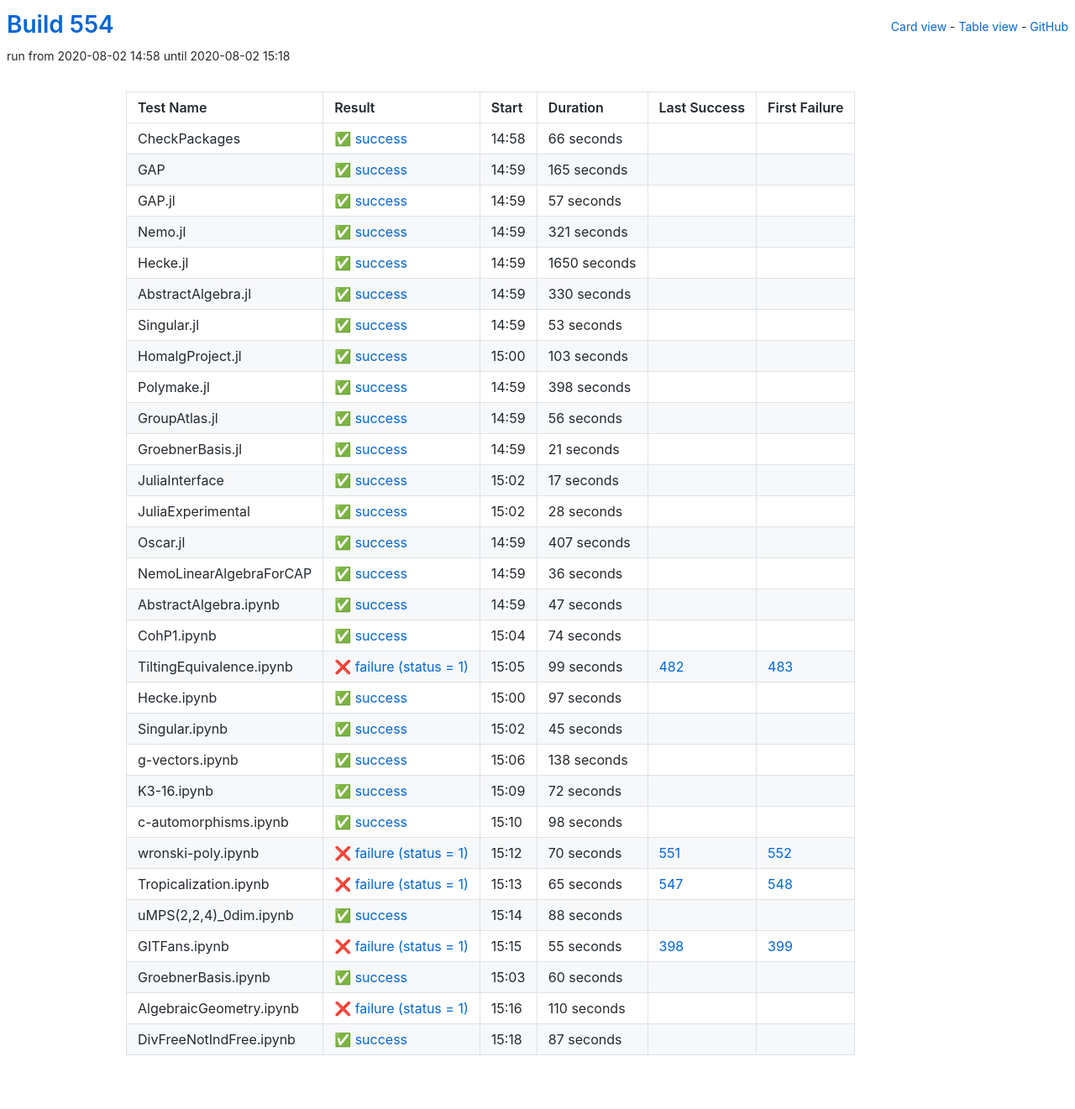
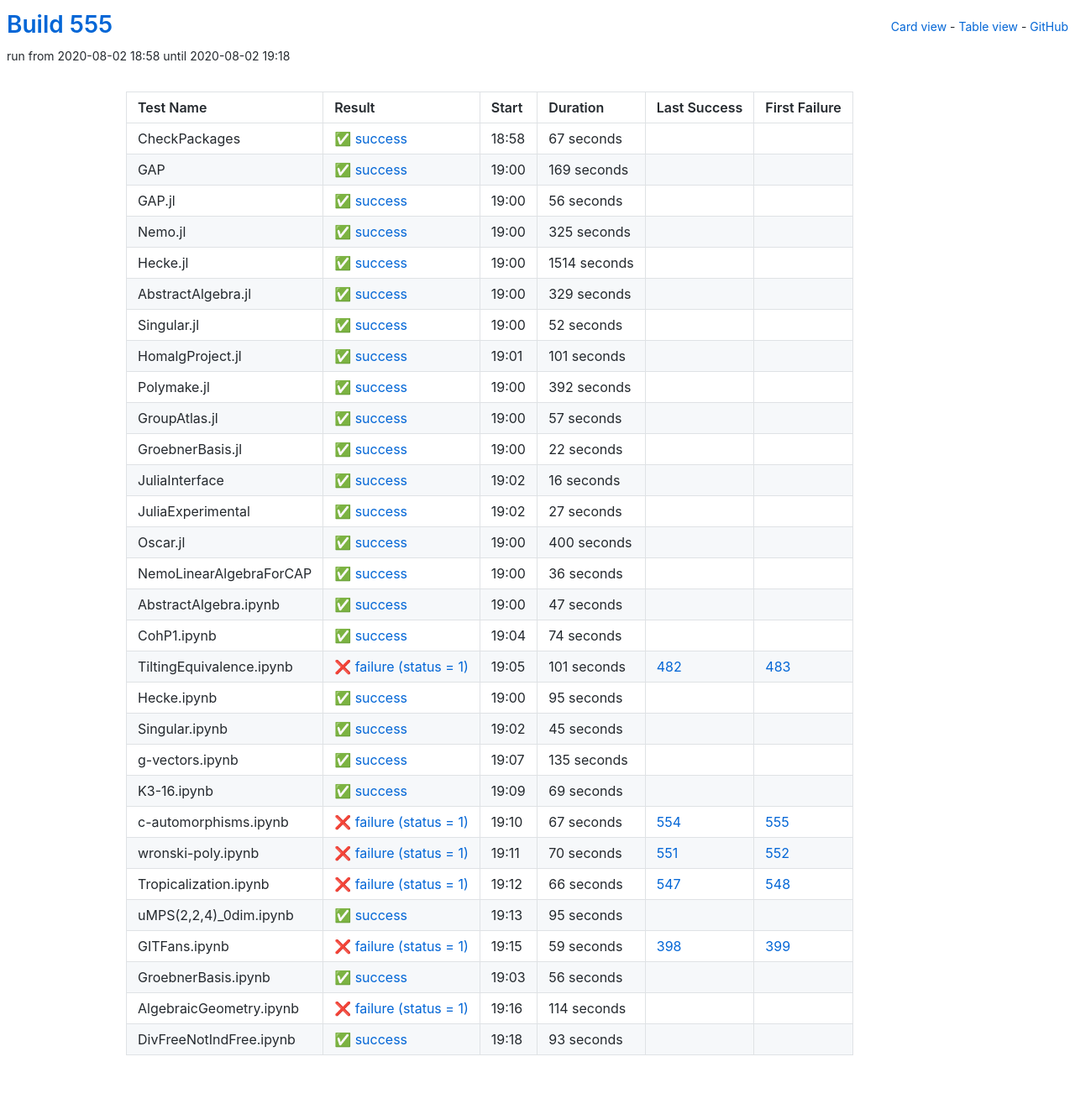
Before and after one commit to oscar-system/oscar-ci-status-stable, a Jekyll site: the page built from table.html, in a window 1280 px wide. Shown: the whole page at 84% size. Built offline with Jekyll 4.4.1, drawn with Linux system fonts in a browser that asks for light colours.

Commit message:
Build #555

```diff
--- a/_data/ci.yml
+++ b/_data/ci.yml
@@ -1,6 +1,6 @@
 ---
-build: 554
-build_url: https://oscarci.mathematik.uni-kl.de/job/oscar-stable/554/
+build: 555
+build_url: https://oscarci.mathematik.uni-kl.de/job/oscar-stable/555/
 job: oscar-stable
 organization: oscar-system
 repo: oscar-ci-status-stable
@@ -8,32 +8,116 @@ repourl: https://github.com/oscar-system/oscar-ci-status-stable
 tests:
 - name: CheckPackages
   id: checkpackages
-  log: https://oscarci.mathematik.uni-kl.de/job/oscar-stable/554/artifact/logs/build-554/CheckPackages.log
-  start: 2020-08-02 14:58
+  log: https://oscarci.mathematik.uni-kl.de/job/oscar-stable/555/artifact/logs/build-555/CheckPackages.log
+  start: 2020-08-02 18:58
   success: true
   exitcode: 0
   status: success
-  duration: 66
+  duration: 67
   last_success: false
   last_success_url:
   first_failure: false
   first_failure_url:
 - name: GAP
   id: gap
-  log: https://oscarci.mathematik.uni-kl.de/job/oscar-stable/554/artifact/logs/build-554/GAP.log
-  start: 2020-08-02 14:59
+  log: https://oscarci.mathematik.uni-kl.de/job/oscar-stable/555/artifact/logs/build-555/GAP.log
+  start: 2020-08-02 19:00
   success: true
   exitcode: 0
   status: success
-  duration: 165
+  duration: 169
   last_success: false
   last_success_url:
   first_failure: false
   first_failure_url:
 - name: GAP.jl
   id: gap-jl
-  log: https://oscarci.mathematik.uni-kl.de/job/oscar-stable/554/artifact/logs/build-554/GAP.jl.log
-  start: 2020-08-02 14:59
+  log: https://oscarci.mathematik.uni-kl.de/job/oscar-stable/555/artifact/logs/build-555/GAP.jl.log
+  start: 2020-08-02 19:00
+  success: true
+  exitcode: 0
+  status: success
+  duration: 56
+  last_success: false
+  last_success_url:
+  first_failure: false
+  first_failure_url:
+- name: Nemo.jl
+  id: nemo-jl
+  log: https://oscarci.mathematik.uni-kl.de/job/oscar-stable/555/artifact/logs/build-555/Nemo.jl.log
+  start: 2020-08-02 19:00
+  success: true
+  exitcode: 0
+  status: success
+  duration: 325
+  last_success: false
+  last_success_url:
+  first_failure: false
+  first_failure_url:
+- name: Hecke.jl
+  id: hecke-jl
+  log: https://oscarci.mathematik.uni-kl.de/job/oscar-stable/555/artifact/logs/build-555/Hecke.jl.log
+  start: 2020-08-02 19:00
+  success: true
+  exitcode: 0
+  status: success
+  duration: 1514
+  last_success: false
+  last_success_url:
+  first_failure: false
+  first_failure_url:
+- name: AbstractAlgebra.jl
+  id: abstractalgebra-jl
+  log: https://oscarci.mathematik.uni-kl.de/job/oscar-stable/555/artifact/logs/build-555/AbstractAlgebra.jl.log
+  start: 2020-08-02 19:00
+  success: true
+  exitcode: 0
+  status: success
+  duration: 329
+  last_success: false
+  last_success_url:
+  first_failure: false
+  first_failure_url:
+- name: Singular.jl
+  id: singular-jl
+  log: https://oscarci.mathematik.uni-kl.de/job/oscar-stable/555/artifact/logs/build-555/Singular.jl.log
+  start: 2020-08-02 19:00
+  success: true
+  exitcode: 0
+  status: success
+  duration: 52
+  last_success: false
+  last_success_url:
+  first_failure: false
+  first_failure_url:
+- name: HomalgProject.jl
+  id: homalgproject-jl
+  log: https://oscarci.mathematik.uni-kl.de/job/oscar-stable/555/artifact/logs/build-555/HomalgProject.jl.log
+  start: 2020-08-02 19:01
+  success: true
+  exitcode: 0
+  status: success
+  duration: 101
+  last_success: false
+  last_success_url:
+  first_failure: false
+  first_failure_url:
+- name: Polymake.jl
+  id: polymake-jl
+  log: https://oscarci.mathematik.uni-kl.de/job/oscar-stable/555/artifact/logs/build-555/Polymake.jl.log
+  start: 2020-08-02 19:00
+  success: true
+  exitcode: 0
+  status: success
+  duration: 392
+  last_success: false
+  last_success_url:
+  first_failure: false
+  first_failure_url:
+- name: GroupAtlas.jl
+  id: groupatlas-jl
+  log: https://oscarci.mathematik.uni-kl.de/job/oscar-stable/555/artifact/logs/build-555/GroupAtlas.jl.log
+  start: 2020-08-02 19:00
   success: true
   exitcode: 0
   status: success
@@ -42,142 +126,58 @@ tests:
   last_success_url:
   first_failure: false
   first_failure_url:
-- name: Nemo.jl
-  id: nemo-jl
-  log: https://oscarci.mathematik.uni-kl.de/job/oscar-stable/554/artifact/logs/build-554/Nemo.jl.log
-  start: 2020-08-02 14:59
+- name: GroebnerBasis.jl
+  id: groebnerbasis-jl
+  log: https://oscarci.mathematik.uni-kl.de/job/oscar-stable/555/artifact/logs/build-555/GroebnerBasis.jl.log
+  start: 2020-08-02 19:00
   success: true
   exitcode: 0
   status: success
-  duration: 321
-  last_success: false
-  last_success_url:
-  first_failure: false
-  first_failure_url:
-- name: Hecke.jl
-  id: hecke-jl
-  log: https://oscarci.mathematik.uni-kl.de/job/oscar-stable/554/artifact/logs/build-554/Hecke.jl.log
-  start: 2020-08-02 14:59
-  success: true
-  exitcode: 0
-  status: success
-  duration: 1650
-  last_success: false
-  last_success_url:
-  first_failure: false
-  first_failure_url:
-- name: AbstractAlgebra.jl
-  id: abstractalgebra-jl
-  log: https://oscarci.mathematik.uni-kl.de/job/oscar-stable/554/artifact/logs/build-554/AbstractAlgebra.jl.log
-  start: 2020-08-02 14:59
-  success: true
-  exitcode: 0
-  status: success
-  duration: 330
-  last_success: false
-  last_success_url:
-  first_failure: false
-  first_failure_url:
-- name: Singular.jl
-  id: singular-jl
-  log: https://oscarci.mathematik.uni-kl.de/job/oscar-stable/554/artifact/logs/build-554/Singular.jl.log
-  start: 2020-08-02 14:59
-  success: true
-  exitcode: 0
-  status: success
-  duration: 53
-  last_success: false
-  last_success_url:
-  first_failure: false
-  first_failure_url:
-- name: HomalgProject.jl
-  id: homalgproject-jl
-  log: https://oscarci.mathematik.uni-kl.de/job/oscar-stable/554/artifact/logs/build-554/HomalgProject.jl.log
-  start: 2020-08-02 15:00
-  success: true
-  exitcode: 0
-  status: success
-  duration: 103
-  last_success: false
-  last_success_url:
-  first_failure: false
-  first_failure_url:
-- name: Polymake.jl
-  id: polymake-jl
-  log: https://oscarci.mathematik.uni-kl.de/job/oscar-stable/554/artifact/logs/build-554/Polymake.jl.log
-  start: 2020-08-02 14:59
-  success: true
-  exitcode: 0
-  status: success
-  duration: 398
-  last_success: false
-  last_success_url:
-  first_failure: false
-  first_failure_url:
-- name: GroupAtlas.jl
-  id: groupatlas-jl
-  log: https://oscarci.mathematik.uni-kl.de/job/oscar-stable/554/artifact/logs/build-554/GroupAtlas.jl.log
-  start: 2020-08-02 14:59
-  success: true
-  exitcode: 0
-  status: success
-  duration: 56
-  last_success: false
-  last_success_url:
-  first_failure: false
-  first_failure_url:
-- name: GroebnerBasis.jl
-  id: groebnerbasis-jl
-  log: https://oscarci.mathematik.uni-kl.de/job/oscar-stable/554/artifact/logs/build-554/GroebnerBasis.jl.log
-  start: 2020-08-02 14:59
-  success: true
-  exitcode: 0
-  status: success
-  duration: 21
+  duration: 22
   last_success: false
   last_success_url:
   first_failure: false
   first_failure_url:
 - name: JuliaInterface
   id: juliainterface
-  log: https://oscarci.mathematik.uni-kl.de/job/oscar-stable/554/artifact/logs/build-554/JuliaInterface.log
-  start: 2020-08-02 15:02
+  log: https://oscarci.mathematik.uni-kl.de/job/oscar-stable/555/artifact/logs/build-555/JuliaInterface.log
+  start: 2020-08-02 19:02
   success: true
   exitcode: 0
   status: success
-  duration: 17
+  duration: 16
   last_success: false
   last_success_url:
   first_failure: false
   first_failure_url:
 - name: JuliaExperimental
   id: juliaexperimental
-  log: https://oscarci.mathematik.uni-kl.de/job/oscar-stable/554/artifact/logs/build-554/JuliaExperimental.log
-  start: 2020-08-02 15:02
+  log: https://oscarci.mathematik.uni-kl.de/job/oscar-stable/555/artifact/logs/build-555/JuliaExperimental.log
+  start: 2020-08-02 19:02
   success: true
   exitcode: 0
   status: success
-  duration: 28
+  duration: 27
   last_success: false
   last_success_url:
   first_failure: false
   first_failure_url:
 - name: Oscar.jl
   id: oscar-jl
-  log: https://oscarci.mathematik.uni-kl.de/job/oscar-stable/554/artifact/logs/build-554/Oscar.jl.log
-  start: 2020-08-02 14:59
+  log: https://oscarci.mathematik.uni-kl.de/job/oscar-stable/555/artifact/logs/build-555/Oscar.jl.log
+  start: 2020-08-02 19:00
   success: true
   exitcode: 0
   status: success
-  duration: 407
+  duration: 400
   last_success: false
   last_success_url:
   first_failure: false
   first_failure_url:
 - name: NemoLinearAlgebraForCAP
   id: nemolinearalgebraforcap
-  log: https://oscarci.mathematik.uni-kl.de/job/oscar-stable/554/artifact/logs/build-554/NemoLinearAlgebraForCAP.log
-  start: 2020-08-02 14:59
+  log: https://oscarci.mathematik.uni-kl.de/job/oscar-stable/555/artifact/logs/build-555/NemoLinearAlgebraForCAP.log
+  start: 2020-08-02 19:00
   success: true
   exitcode: 0
   status: success
@@ -188,8 +188,8 @@ tests:
   first_failure_url:
 - name: AbstractAlgebra.ipynb
   id: abstractalgebra-ipynb
-  log: https://oscarci.mathematik.uni-kl.de/job/oscar-stable/554/artifact/logs/build-554/AbstractAlgebra.ipynb.log
-  start: 2020-08-02 14:59
+  log: https://oscarci.mathematik.uni-kl.de/job/oscar-stable/555/artifact/logs/build-555/AbstractAlgebra.ipynb.log
+  start: 2020-08-02 19:00
   success: true
   exitcode: 0
   status: success
@@ -200,8 +200,8 @@ tests:
   first_failure_url:
 - name: CohP1.ipynb
   id: cohp1-ipynb
-  log: https://oscarci.mathematik.uni-kl.de/job/oscar-stable/554/artifact/logs/build-554/CohP1.ipynb.log
-  start: 2020-08-02 15:04
+  log: https://oscarci.mathematik.uni-kl.de/job/oscar-stable/555/artifact/logs/build-555/CohP1.ipynb.log
+  start: 2020-08-02 19:04
   success: true
   exitcode: 0
   status: success
@@ -212,32 +212,32 @@ tests:
   first_failure_url:
 - name: TiltingEquivalence.ipynb
   id: tiltingequivalence-ipynb
-  log: https://oscarci.mathematik.uni-kl.de/job/oscar-stable/554/artifact/logs/build-554/TiltingEquivalence.ipynb.log
-  start: 2020-08-02 15:05
+  log: https://oscarci.mathematik.uni-kl.de/job/oscar-stable/555/artifact/logs/build-555/TiltingEquivalence.ipynb.log
+  start: 2020-08-02 19:05
   success: false
   exitcode: 1
   status: failure
-  duration: 99
+  duration: 101
   last_success: 482
   last_success_url: https://oscarci.mathematik.uni-kl.de/job/oscar-stable/482/
   first_failure: 483
   first_failure_url: https://oscarci.mathematik.uni-kl.de/job/oscar-stable/483/
 - name: Hecke.ipynb
   id: hecke-ipynb
-  log: https://oscarci.mathematik.uni-kl.de/job/oscar-stable/554/artifact/logs/build-554/Hecke.ipynb.log
-  start: 2020-08-02 15:00
+  log: https://oscarci.mathematik.uni-kl.de/job/oscar-stable/555/artifact/logs/build-555/Hecke.ipynb.log
+  start: 2020-08-02 19:00
   success: true
   exitcode: 0
   status: success
-  duration: 97
+  duration: 95
   last_success: false
   last_success_url:
   first_failure: false
   first_failure_url:
 - name: Singular.ipynb
   id: singular-ipynb
-  log: https://oscarci.mathematik.uni-kl.de/job/oscar-stable/554/artifact/logs/build-554/Singular.ipynb.log
-  start: 2020-08-02 15:02
+  log: https://oscarci.mathematik.uni-kl.de/job/oscar-stable/555/artifact/logs/build-555/Singular.ipynb.log
+  start: 2020-08-02 19:02
   success: true
   exitcode: 0
   status: success
@@ -248,44 +248,44 @@ tests:
   first_failure_url:
 - name: g-vectors.ipynb
   id: g-vectors-ipynb
-  log: https://oscarci.mathematik.uni-kl.de/job/oscar-stable/554/artifact/logs/build-554/g-vectors.ipynb.log
-  start: 2020-08-02 15:06
+  log: https://oscarci.mathematik.uni-kl.de/job/oscar-stable/555/artifact/logs/build-555/g-vectors.ipynb.log
+  start: 2020-08-02 19:07
   success: true
   exitcode: 0
   status: success
-  duration: 138
+  duration: 135
   last_success: false
   last_success_url:
   first_failure: false
   first_failure_url:
 - name: K3-16.ipynb
   id: k3-16-ipynb
-  log: https://oscarci.mathematik.uni-kl.de/job/oscar-stable/554/artifact/logs/build-554/K3-16.ipynb.log
-  start: 2020-08-02 15:09
+  log: https://oscarci.mathematik.uni-kl.de/job/oscar-stable/555/artifact/logs/build-555/K3-16.ipynb.log
+  start: 2020-08-02 19:09
   success: true
   exitcode: 0
   status: success
-  duration: 72
+  duration: 69
   last_success: false
   last_success_url:
   first_failure: false
   first_failure_url:
 - name: c-automorphisms.ipynb
   id: c-automorphisms-ipynb
-  log: https://oscarci.mathematik.uni-kl.de/job/oscar-stable/554/artifact/logs/build-554/c-automorphisms.ipynb.log
-  start: 2020-08-02 15:10
-  success: true
-  exitcode: 0
-  status: success
-  duration: 98
-  last_success: false
-  last_success_url:
-  first_failure: false
-  first_failure_url:
+  log: https://oscarci.mathematik.uni-kl.de/job/oscar-stable/555/artifact/logs/build-555/c-automorphisms.ipynb.log
+  start: 2020-08-02 19:10
+  success: false
+  exitcode: 1
+  status: failure
+  duration: 67
+  last_success: 554
+  last_success_url: https://oscarci.mathematik.uni-kl.de/job/oscar-stable/554/
+  first_failure: 555
+  first_failure_url: https://oscarci.mathematik.uni-kl.de/job/oscar-stable/555/
 - name: wronski-poly.ipynb
   id: wronski-poly-ipynb
-  log: https://oscarci.mathematik.uni-kl.de/job/oscar-stable/554/artifact/logs/build-554/wronski-poly.ipynb.log
-  start: 2020-08-02 15:12
+  log: https://oscarci.mathematik.uni-kl.de/job/oscar-stable/555/artifact/logs/build-555/wronski-poly.ipynb.log
+  start: 2020-08-02 19:11
   success: false
   exitcode: 1
   status: failure
@@ -296,72 +296,72 @@ tests:
   first_failure_url: https://oscarci.mathematik.uni-kl.de/job/oscar-stable/552/
 - name: Tropicalization.ipynb
   id: tropicalization-ipynb
-  log: https://oscarci.mathematik.uni-kl.de/job/oscar-stable/554/artifact/logs/build-554/Tropicalization.ipynb.log
-  start: 2020-08-02 15:13
+  log: https://oscarci.mathematik.uni-kl.de/job/oscar-stable/555/artifact/logs/build-555/Tropicalization.ipynb.log
+  start: 2020-08-02 19:12
   success: false
   exitcode: 1
   status: failure
-  duration: 65
+  duration: 66
   last_success: 547
   last_success_url: https://oscarci.mathematik.uni-kl.de/job/oscar-stable/547/
   first_failure: 548
   first_failure_url: https://oscarci.mathematik.uni-kl.de/job/oscar-stable/548/
 - name: uMPS(2,2,4)_0dim.ipynb
   id: umps-2-2-4-0dim-ipynb
-  log: https://oscarci.mathematik.uni-kl.de/job/oscar-stable/554/artifact/logs/build-554/uMPS-2-2-4-_0dim.ipynb.log
-  start: 2020-08-02 15:14
+  log: https://oscarci.mathematik.uni-kl.de/job/oscar-stable/555/artifact/logs/build-555/uMPS-2-2-4-_0dim.ipynb.log
+  start: 2020-08-02 19:13
   success: true
   exitcode: 0
   status: success
-  duration: 88
+  duration: 95
   last_success: false
   last_success_url:
   first_failure: false
   first_failure_url:
 - name: GITFans.ipynb
   id: gitfans-ipynb
-  log: https://oscarci.mathematik.uni-kl.de/job/oscar-stable/554/artifact/logs/build-554/GITFans.ipynb.log
-  start: 2020-08-02 15:15
+  log: https://oscarci.mathematik.uni-kl.de/job/oscar-stable/555/artifact/logs/build-555/GITFans.ipynb.log
+  start: 2020-08-02 19:15
   success: false
   exitcode: 1
   status: failure
-  duration: 55
+  duration: 59
   last_success: 398
   last_success_url: https://oscarci.mathematik.uni-kl.de/job/oscar-stable/398/
   first_failure: 399
   first_failure_url: https://oscarci.mathematik.uni-kl.de/job/oscar-stable/399/
 - name: GroebnerBasis.ipynb
   id: groebnerbasis-ipynb
-  log: https://oscarci.mathematik.uni-kl.de/job/oscar-stable/554/artifact/logs/build-554/GroebnerBasis.ipynb.log
-  start: 2020-08-02 15:03
+  log: https://oscarci.mathematik.uni-kl.de/job/oscar-stable/555/artifact/logs/build-555/GroebnerBasis.ipynb.log
+  start: 2020-08-02 19:03
   success: true
   exitcode: 0
   status: success
-  duration: 60
+  duration: 56
   last_success: false
   last_success_url:
   first_failure: false
   first_failure_url:
 - name: AlgebraicGeometry.ipynb
   id: algebraicgeometry-ipynb
-  log: https://oscarci.mathematik.uni-kl.de/job/oscar-stable/554/artifact/logs/build-554/AlgebraicGeometry.ipynb.log
-  start: 2020-08-02 15:16
+  log: https://oscarci.mathematik.uni-kl.de/job/oscar-stable/555/artifact/logs/build-555/AlgebraicGeometry.ipynb.log
+  start: 2020-08-02 19:16
   success: false
   exitcode: 1
   status: failure
-  duration: 110
+  duration: 114
   last_success: false
   last_success_url:
   first_failure: false
   first_failure_url:
 - name: DivFreeNotIndFree.ipynb
   id: divfreenotindfree-ipynb
-  log: https://oscarci.mathematik.uni-kl.de/job/oscar-stable/554/artifact/logs/build-554/DivFreeNotIndFree.ipynb.log
-  start: 2020-08-02 15:18
+  log: https://oscarci.mathematik.uni-kl.de/job/oscar-stable/555/artifact/logs/build-555/DivFreeNotIndFree.ipynb.log
+  start: 2020-08-02 19:18
   success: true
   exitcode: 0
   status: success
-  duration: 87
+  duration: 93
   last_success: false
   last_success_url:
   first_failure: false
```
Also changed, not shown: README.md.
